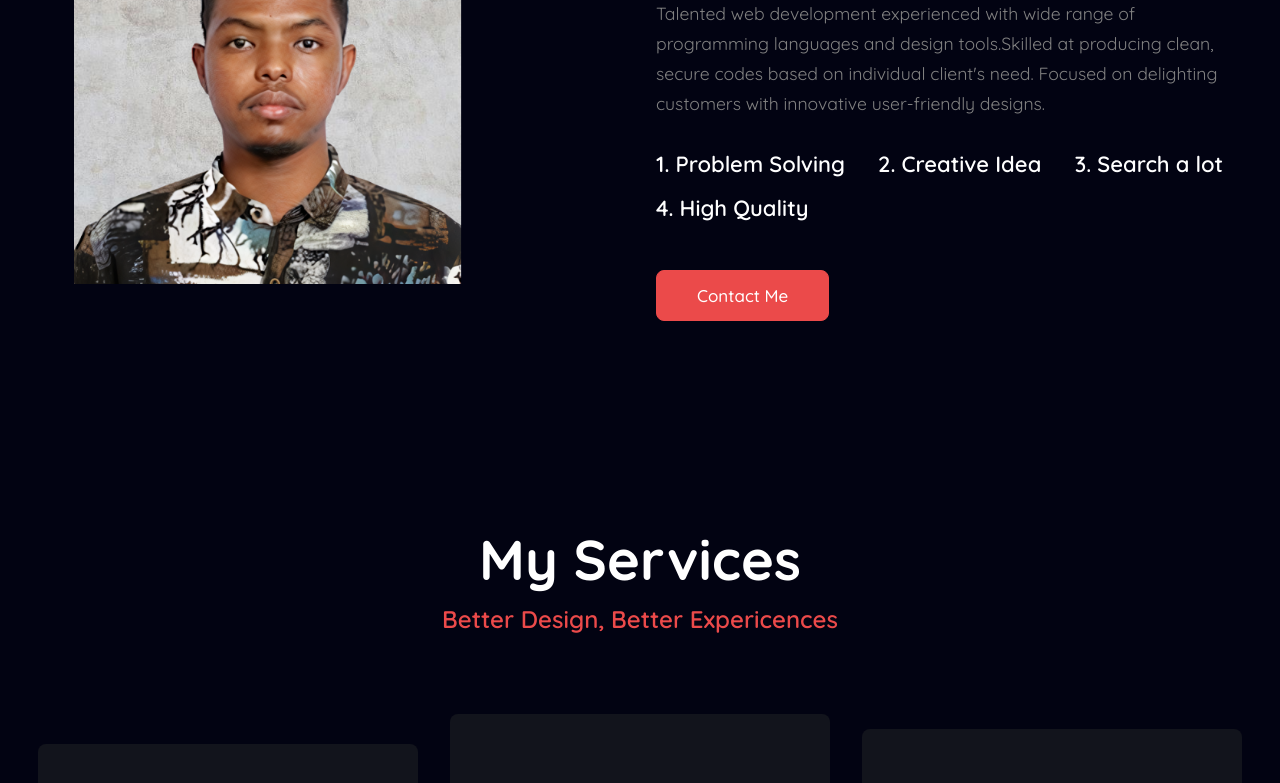
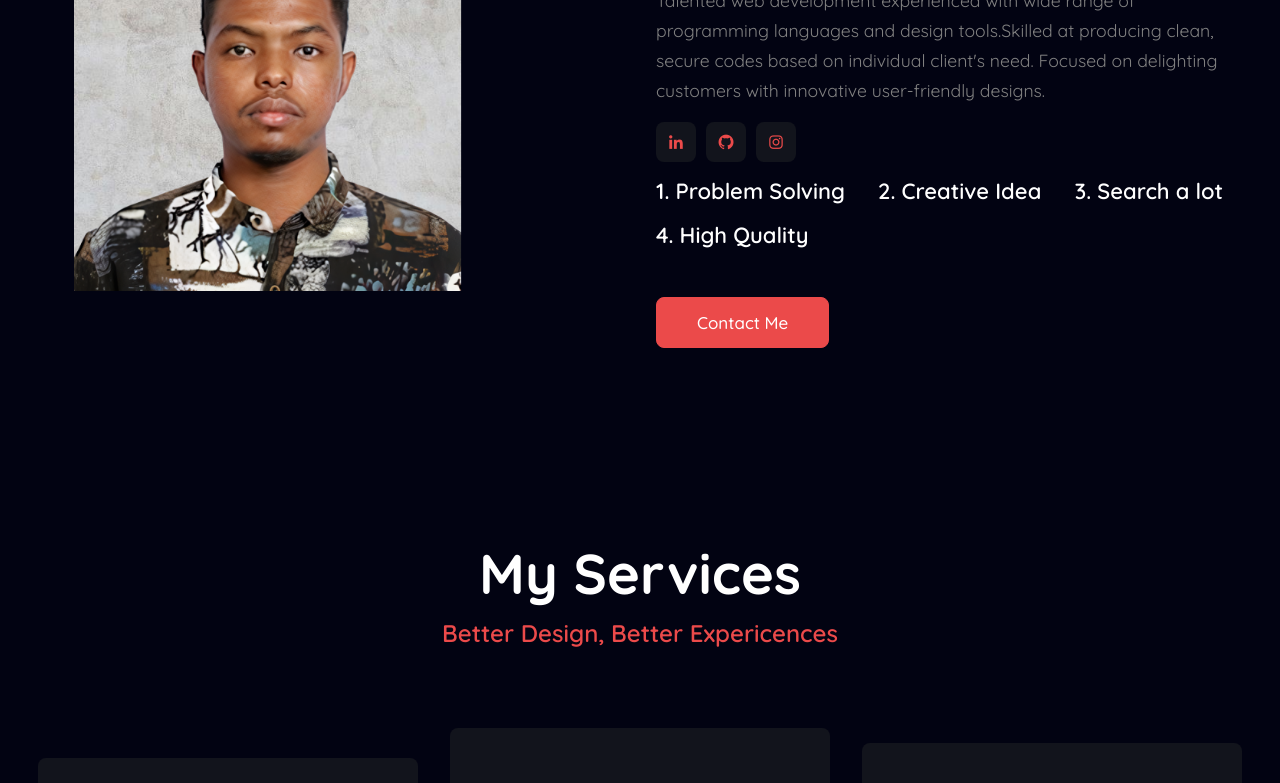
Before and after one commit to Hussein-omar-osman/portfolio, a React (Create React App) app: page / in a window 1280 px wide. Shown: the part 1060-1843 px from the top of the page. Built offline with nearby package versions, Linux system fonts and the light colour scheme; the HTML template or start-up script is replaced by a standard one.

Commit message:
adding social links

```diff
--- a/src/components/About.js
+++ b/src/components/About.js
@@ -16,6 +16,24 @@ const About = () => {
           based on individual client's need. Focused on delighting customers
           with innovative user-friendly designs.
         </p>
+        <div
+          className='contact-icons'
+          style={{ marginTop: '-15px', marginBottom: '15px' }}
+        >
+          <a
+            href='https://www.linkedin.com/in/hussein-omar-054910243/'
+            target='blank'
+          >
+            <i className='bx bxl-linkedin'></i>
+          </a>
+          <a href='https://github.com/Hussein-omar-osman' target='blank'>
+            <i className='bx bxl-github'></i>
+          </a>
+
+          <a href='#'>
+            <i className='bx bxl-instagram'></i>
+          </a>
+        </div>
         <div className='about-gri'>
           <div className='about-in'>
             <h5>1. Problem Solving</h5>
--- a/src/components/Contact.js
+++ b/src/components/Contact.js
@@ -24,11 +24,14 @@ const Contact = () => {
           </li>
         </div>
         <div className='contact-icons'>
-          <a href='#'>
+          <a
+            href='https://www.linkedin.com/in/hussein-omar-054910243/'
+            target='blank'
+          >
             <i className='bx bxl-linkedin'></i>
           </a>
-          <a href='#'>
-            <i className='bx bxl-facebook'></i>
+          <a href='https://github.com/Hussein-omar-osman' target='blank'>
+            <i className='bx bxl-github'></i>
           </a>
           <a href='#'>
             <i className='bx bxl-behance'></i>
```
